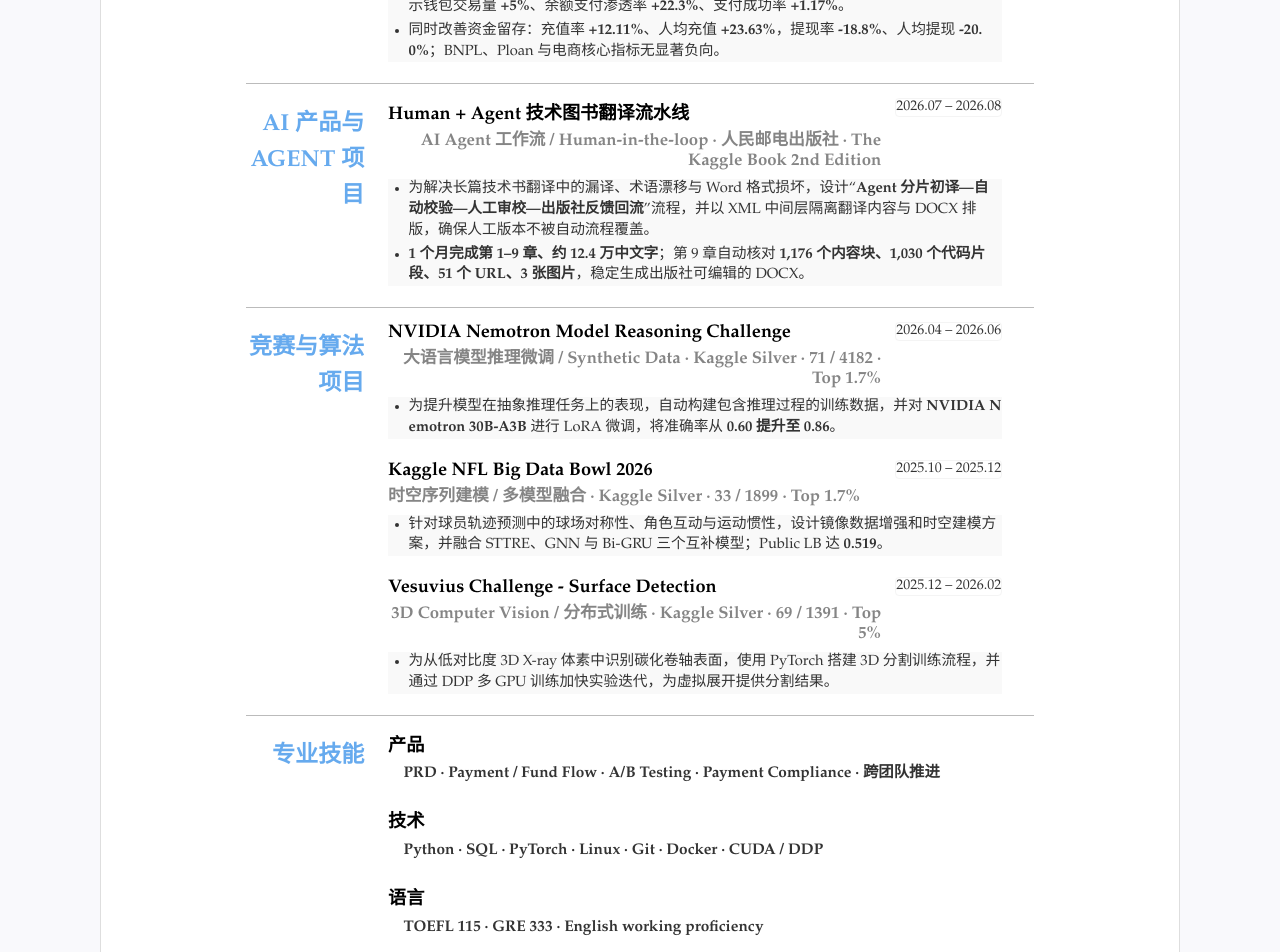
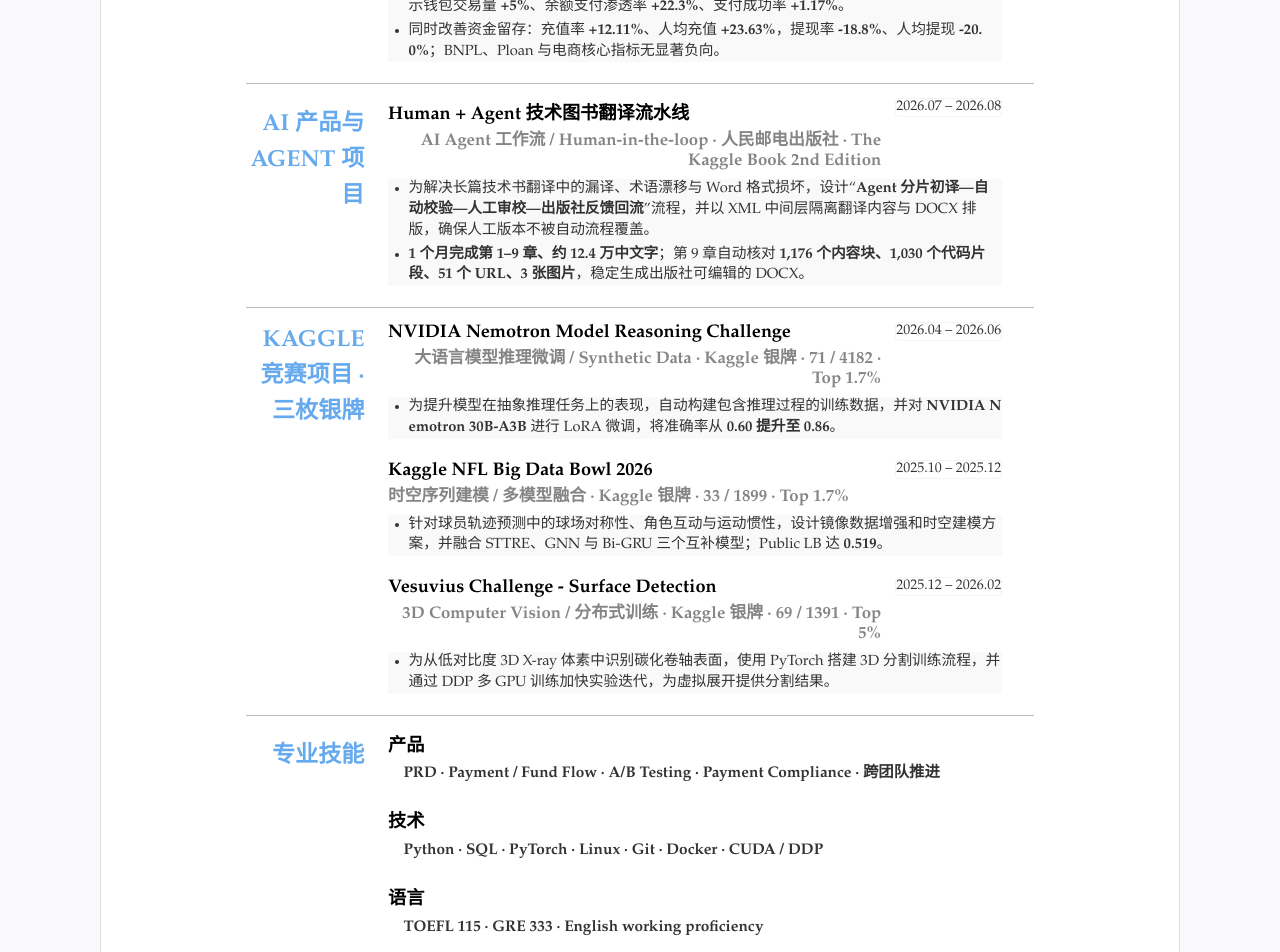
Before and after one commit to hanBufan/CV, a Jekyll site: the page built from index.html, in a window 1280 px wide. Shown: the part 478-1430 px from the top of the page. Built offline with Jekyll 4.4.1, drawn with Linux system fonts in a browser that asks for light colours.

Commit message:
refine: highlight three Kaggle silver medals

```diff
--- a/_data/resume.yml
+++ b/_data/resume.yml
@@ -61,26 +61,26 @@ main:
 
 
   - type: projects
-    name: "竞赛与算法项目"
+    name: "Kaggle 竞赛项目 · 三枚银牌"
     content:
 
       - title: "NVIDIA Nemotron Model Reasoning Challenge"
         duration: "2026.04 – 2026.06"
-        sub: "大语言模型推理微调 / Synthetic Data · Kaggle Silver · 71 / 4182 · Top 1.7%"
+        sub: "大语言模型推理微调 / Synthetic Data · Kaggle 银牌 · 71 / 4182 · Top 1.7%"
         bullets:
           - "为提升模型在抽象推理任务上的表现，自动构建包含推理过程的训练数据，并对 <strong>NVIDIA Nemotron 30B-A3B</strong> 进行 LoRA 微调，将准确率从 <strong>0.60 提升至 0.86</strong>。"
 
 
       - title: "Kaggle NFL Big Data Bowl 2026"
         duration: "2025.10 – 2025.12"
-        sub: "时空序列建模 / 多模型融合 · Kaggle Silver · 33 / 1899 · Top 1.7%"
+        sub: "时空序列建模 / 多模型融合 · Kaggle 银牌 · 33 / 1899 · Top 1.7%"
         bullets:
           - "针对球员轨迹预测中的球场对称性、角色互动与运动惯性，设计镜像数据增强和时空建模方案，并融合 STTRE、GNN 与 Bi-GRU 三个互补模型；Public LB 达 <strong>0.519</strong>。"
 
 
       - title: "Vesuvius Challenge - Surface Detection"
         duration: "2025.12 – 2026.02"
-        sub: "3D Computer Vision / 分布式训练 · Kaggle Silver · 69 / 1391 · Top 5%"
+        sub: "3D Computer Vision / 分布式训练 · Kaggle 银牌 · 69 / 1391 · Top 5%"
         bullets:
           - "为从低对比度 3D X-ray 体素中识别碳化卷轴表面，使用 PyTorch 搭建 3D 分割训练流程，并通过 DDP 多 GPU 训练加快实验迭代，为虚拟展开提供分割结果。"
 
```
